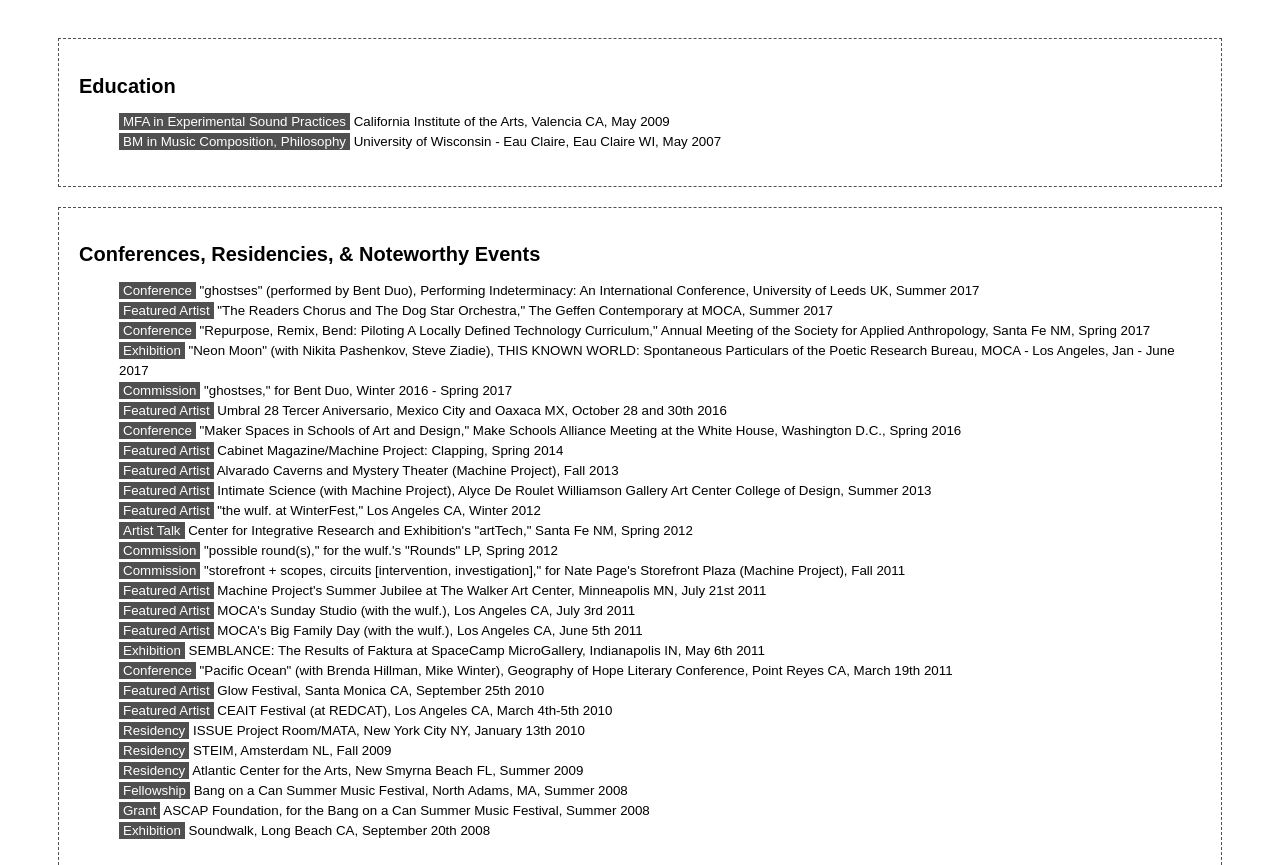
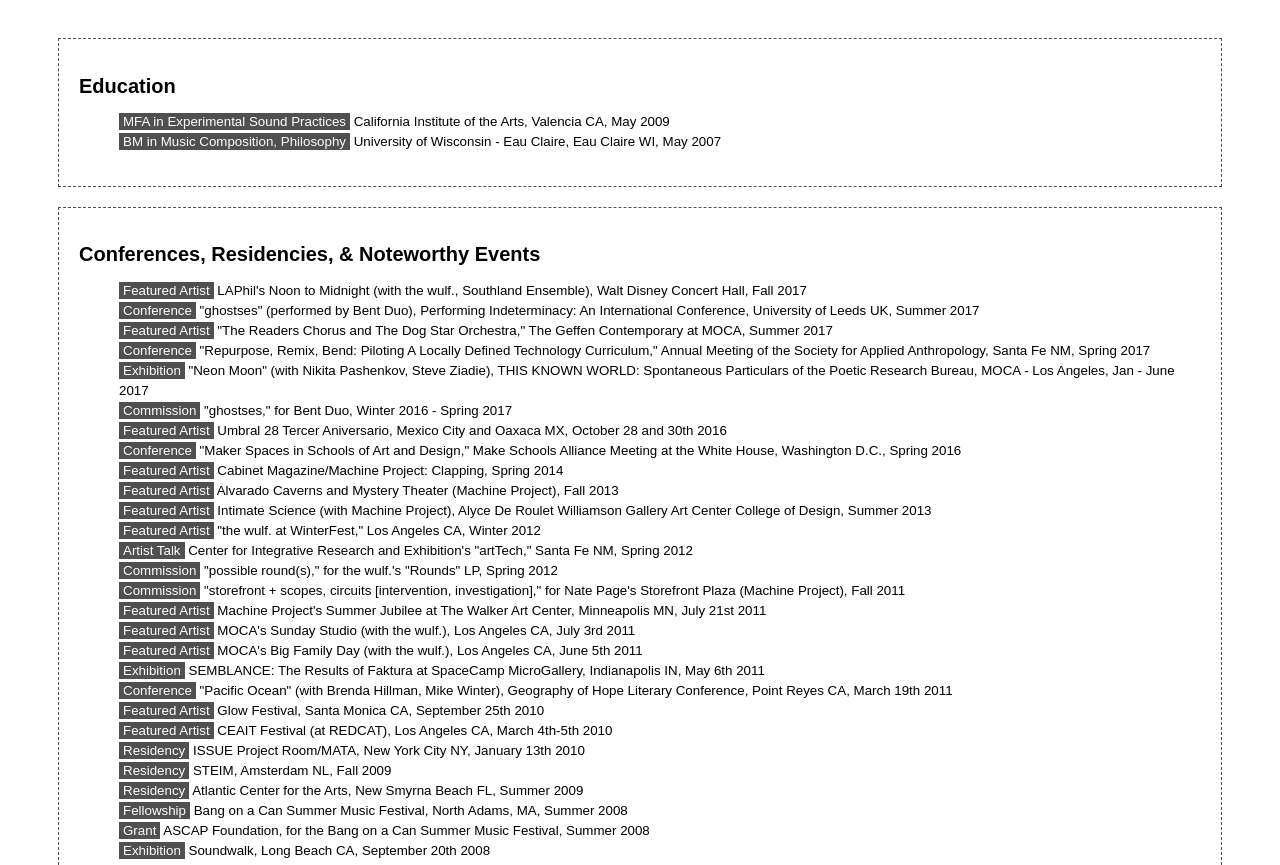
Before and after one commit to caseyanderson/cv_caseyanderson, a website: page html/index.html in a window 1280 px wide. Shown: the top 865 px of the page. Drawn offline with Linux system fonts and the light colour scheme.

Commit message:
noon to midnight

```diff
--- a/html/index.html
+++ b/html/index.html
@@ -14,6 +14,7 @@
 <div>
 <h2>Conferences, Residencies, & Noteworthy Events</h2>
 <ul class="nobullets">
+    <li><span class="boxed">Featured Artist</span> LAPhil's Noon to Midnight (with the wulf., Southland Ensemble), Walt Disney Concert Hall, Fall 2017</li>
     <li><span class="boxed">Conference</span> "ghostses" (performed by Bent Duo), Performing Indeterminacy: An International Conference, University of Leeds UK, Summer 2017</li>
     <li><span class="boxed">Featured Artist</span> "The Readers Chorus and The Dog Star Orchestra," The Geffen Contemporary at MOCA, Summer 2017</li>
     <li><span class="boxed">Conference</span> "Repurpose, Remix, Bend: Piloting A Locally Defined Technology Curriculum," Annual Meeting of the Society for Applied Anthropology, Santa Fe NM, Spring 2017</li>
```
